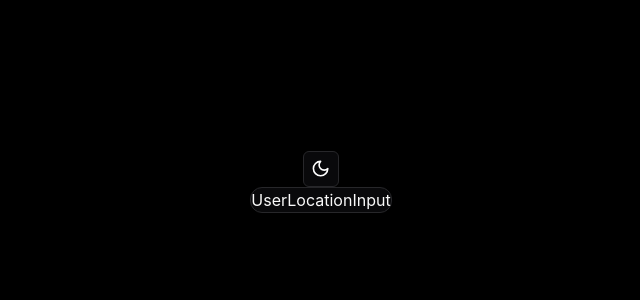
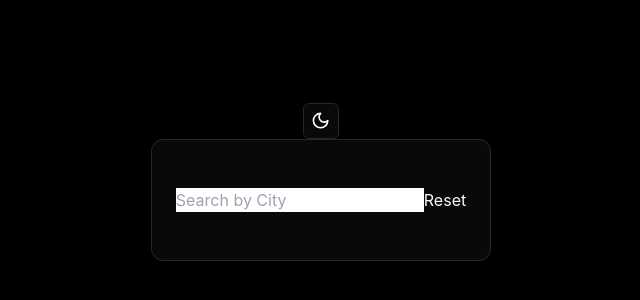
Before and after one commit to seth-way/dangol-weather, a React (Vite) app: page /#/ in a window 1280 px wide. Shown: the part 218-518 px from the top of the page, without its empty margins (319-959 px from the left). Built offline with nearby package versions, Linux system fonts and the light colour scheme.

Commit message:
/added stuff for filtering Co-authored-by: Seth <seth.r.way@gmail.com> Co-authored-by: Zelalem Fitru <ZTFitru@users.noreply.github.com>

```diff
--- a/package.json
+++ b/package.json
@@ -22,6 +22,7 @@
     "clsx": "^2.1.1",
     "eslint-plugin-react": "^7.35.2",
     "lucide-react": "^0.438.0",
+    "radix": "^0.0.0",
     "react": "^18.3.1",
     "react-dom": "^18.3.1",
     "react-router-dom": "^6.26.1",
--- a/src/App.tsx
+++ b/src/App.tsx
@@ -18,13 +18,15 @@ import { ModeToggle } from './components/ui/mode-toggle.tsx';
 
 function App() {
 
+  const [citiesList, setCitiesList] = useState([]);
+  const [filteredCities, setFilteredCities] = useState([]);
 
   return (
     <ThemeProvider defaultTheme="dark" storageKey="vite-ui-theme">
       <ModeToggle />
       <Card>
         <Routes>
-          <Route path={'/'} element={<UserLocationInput />} />
+          <Route path={'/'} element={<UserLocationInput setFilteredCities={setFilteredCities} citiesList={citiesList} filterCities={filteredCities} />} />
           {/* <Route path={'/'} element={<WeatherDisplayMain />} />
           <Route path={'/'} element={<DropdownDisplay />} /> */}
         </Routes>
--- a/src/Components/UserLocationInput.tsx
+++ b/src/Components/UserLocationInput.tsx
@@ -1,11 +1,62 @@
-const UserLocationInput = () => {
+import {
+  Card,
+  CardContent,
+  CardDescription,
+  CardFooter,
+  CardHeader,
+  CardTitle,
+} from "@/components/ui/card.tsx"
+import {useState } from 'react'
+
+function UserLocationInput (setFilteredCities: (arg0: String[]) => void, citiesList: String[]) {
+
+  const [userSearchInput, setUserSearchInput] = useState('');
+  function test(){
+    console.log("tested")
+  }
+
+  const handleSearchInput = (e) => {
+    setUserSearchInput(() => e.target.value);
+    const newList = filterCities(e.target.value, citiesList)
+    setFilteredCities(newList)
+    if (newList.length === 0) {
+      alert("No results matching your search, please try again!")
+    };
+  };
+
+  function filterCities(name:string, cities:Array<String>) {
+    return cities.filter(city => city.name.toLowerCase().includes(name.toLowerCase()))
+  };
+
+  function clearForm() {
+    setFilteredCities(citiesList);
+    setUserSearchInput('');
+  }
+
+
+  const handleSearchReset = (e) => {
+    e.preventDefault();
+    return
+  };
+
+
   return (
-    <div>
-        <h1>
-            UserLocationInput
-        </h1>
-
-    </div>
+    <>
+    <CardHeader></CardHeader>
+    <CardContent>
+    <form onSubmit={test}>
+      <input
+        type="text"
+        placeholder="Search by City"
+        className="search-by-city"
+        value={userSearchInput}
+        onChange={handleSearchInput}
+      />
+      <button type="reset" className="nav-search-button" onClick={clearForm}>Reset</button>
+    </form>
+    </CardContent>
+    <CardFooter></CardFooter>
+    </>
   )
 }
 
--- a/src/Components/WeatherDisplayMain.tsx
+++ b/src/Components/WeatherDisplayMain.tsx
@@ -1,4 +1,4 @@
-
+import { useState } from 'react';
 
 
 const WeatherDisplayMain = () => {
```
Also changed, not shown: 1 other file (tests, documents, lock files or other folders).
